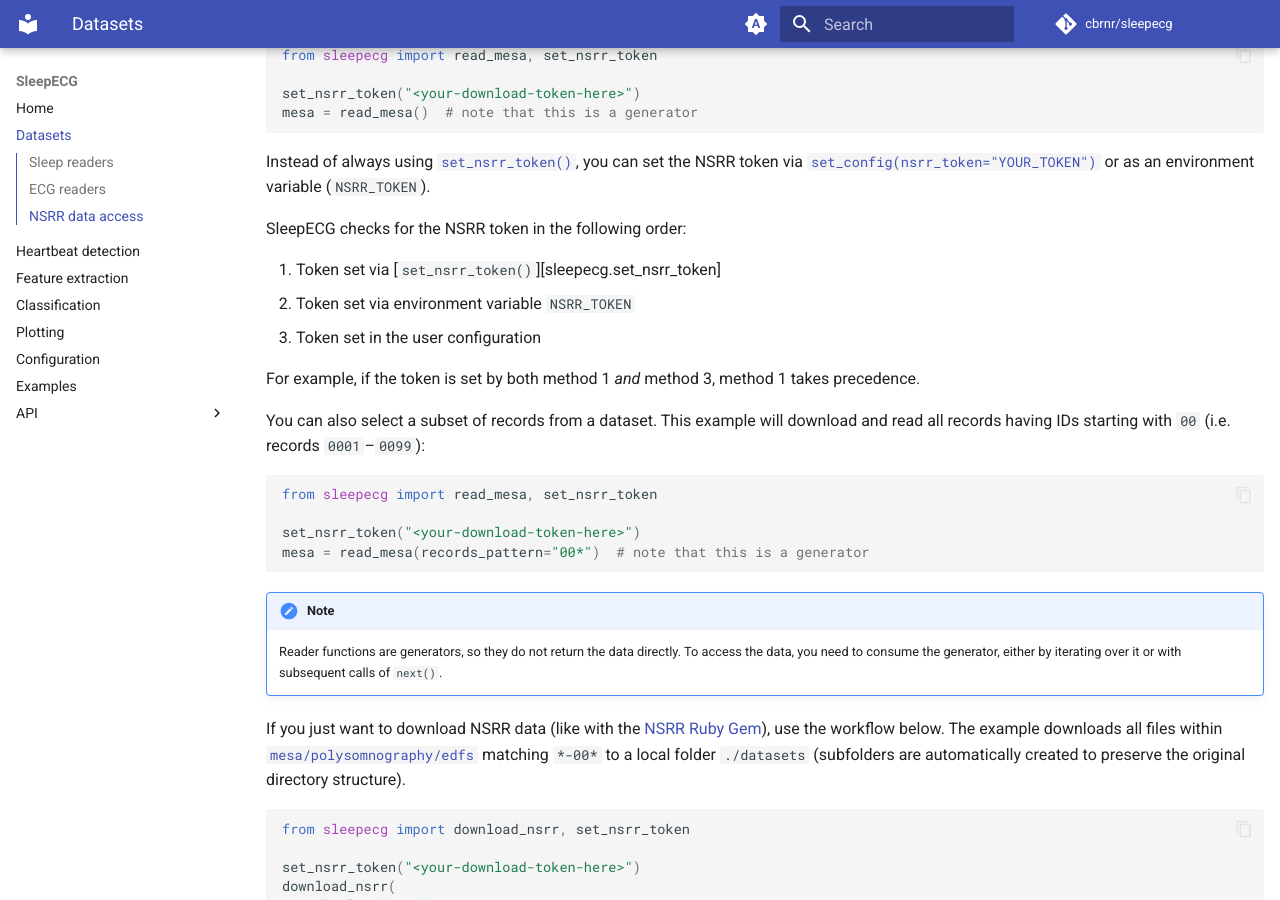
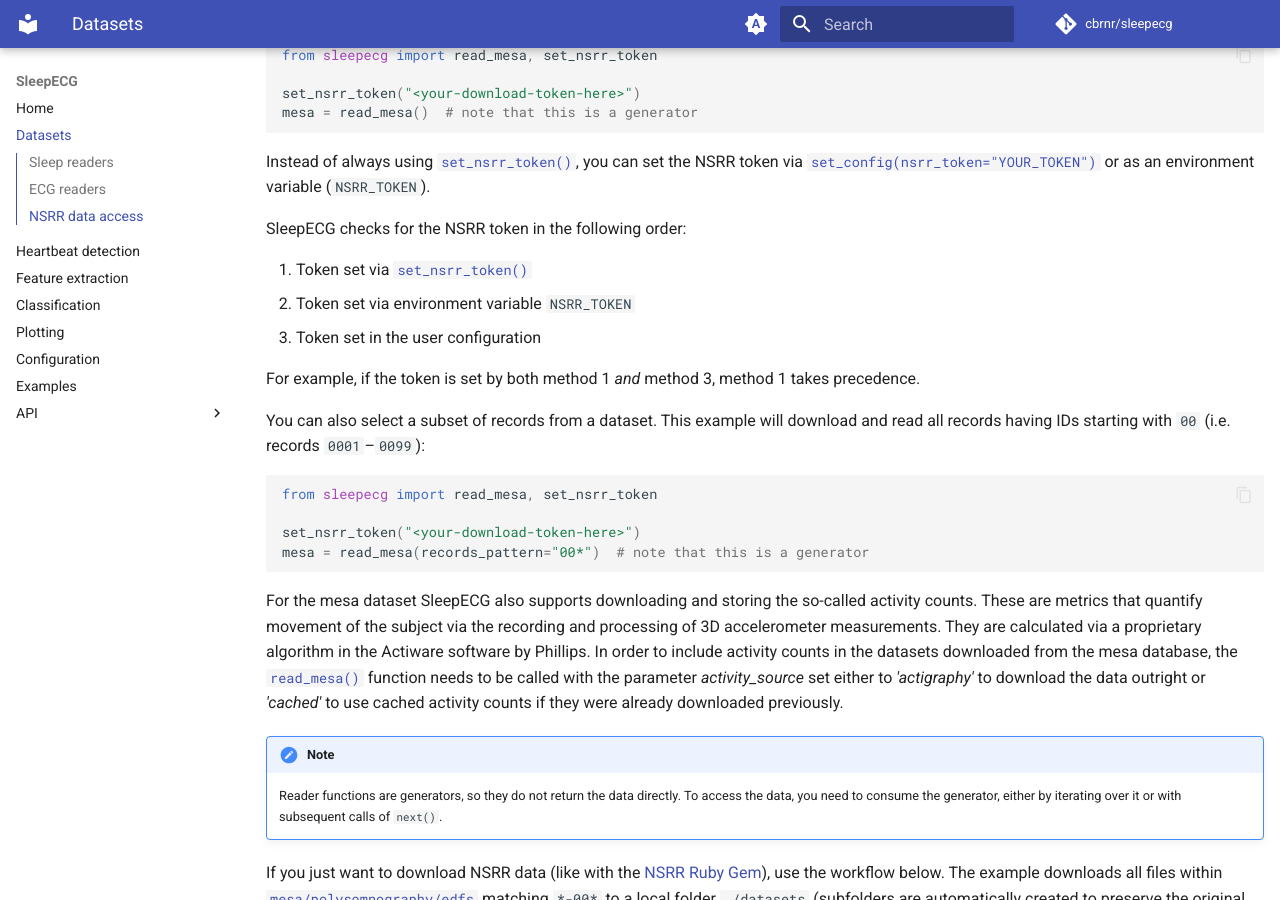
Before and after one commit to cbrnr/sleepecg, an MkDocs documentation site: the page built from docs/datasets.md, in a window 1280 px wide and 900 px high, scrolled down 1318 px. Built offline with MkDocs 1.6.1 and Material for MkDocs 9.7.7, drawn with Linux system fonts in a browser that asks for light colours; comment, search, counter and statistics services are not loaded.

Commit message:
added documentation for PR

````diff
--- a/docs/datasets.md
+++ b/docs/datasets.md
@@ -44,7 +44,7 @@ Instead of always using [`set_nsrr_token()`](sleepecg.set_nsrr_token), you can s
 
 SleepECG checks for the NSRR token in the following order:
 
-1. Token set via [`set_nsrr_token()`][sleepecg.set_nsrr_token]
+1. Token set via [`set_nsrr_token()`](sleepecg.set_nsrr_token)
 2. Token set via environment variable `NSRR_TOKEN`
 3. Token set in the user configuration
 
@@ -58,6 +58,14 @@ from sleepecg import read_mesa, set_nsrr_token
 set_nsrr_token("<your-download-token-here>")
 mesa = read_mesa(records_pattern="00*")  # note that this is a generator
 ```
+
+For the mesa dataset SleepECG also supports downloading and  storing the so-called activity counts. These are metrics
+that quantify movement of the subject via the recording and processing of 3D accelerometer measurements. They are
+calculated via a proprietary algorithm in the Actiware software by Phillips. In order to include activity counts in the
+datasets downloaded from the mesa database, the [`read_mesa()`](sleepecg.read_mesa) function needs to be called with the
+parameter *activity_source* set either to *'actigraphy'* to download the data outright or *'cached'* to use cached
+activity counts if they were already downloaded previously.
+
 
 !!! note
     Reader functions are generators, so they do not return the data directly. To access the data, you need to consume the generator, either by iterating over it or with subsequent calls of `next()`.
````
Also changed, not shown: CHANGELOG.md (+1 -0 lines).
